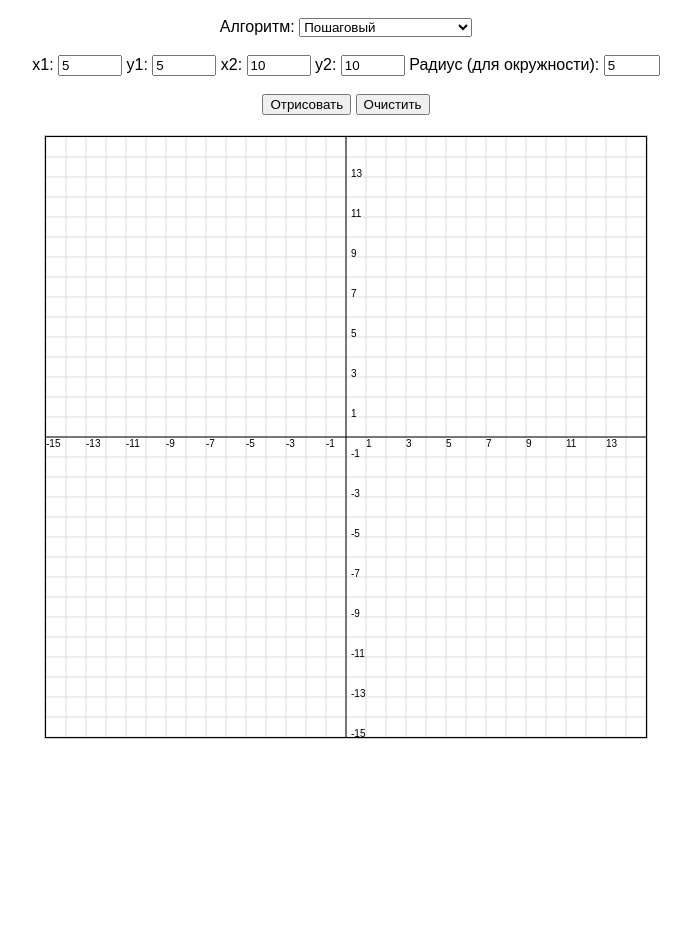
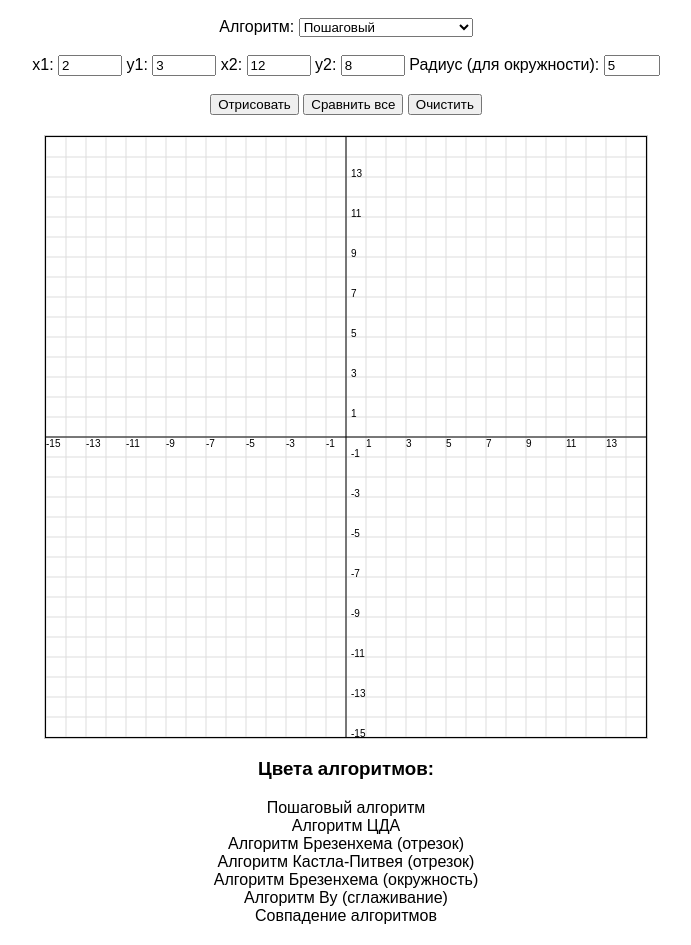
Before and after one commit to na100kot/PKG, a plain HTML site: page LAB4/index.html in a window 1280 px wide. Shown: the part 60-1005 px from the top of the page, without its empty margins (294-985 px from the left). Before the commit the page ends 819 px from the top, so only its background shows below. Drawn offline with Linux system fonts and the light colour scheme.

Commit message:
Update index.html

```diff
--- a/LAB4/index.html
+++ b/LAB4/index.html
@@ -5,35 +5,91 @@
 </head>
 <body>
   <h1>Демонстрация растровых алгоритмов</h1>
+  <div class="container">
     <div class="controls">
       <label>Алгоритм: </label>
       <select id="algorithm" onchange="toggleInputs()">
         <option value="step">Пошаговый</option>
         <option value="dda">ЦДА</option>
         <option value="bresenham">Брезенхем (отрезок)</option>
+        <option value="castle-pitway">Кастла-Питвея (отрезок)</option>
         <option value="circle">Брезенхем (окружность)</option>
+        <option value="wu">Ву (с анти-алиасингом)</option>
       </select>
       <br><br>
       <label for="x1">x1:</label>
-    <input type="number" id="x1" value="5" min="-15" max="15">
+      <input type="number" id="x1" value="2" min="-30" max="30">
       <label for="y1">y1:</label>
-    <input type="number" id="y1" value="5" min="-15" max="15">
+      <input type="number" id="y1" value="3" min="-30" max="30">
       <span id="line-params">
         <label for="x2">x2:</label>
-      <input type="number" id="x2" value="10" min="-15" max="15">
+        <input type="number" id="x2" value="12" min="-30" max="30">
         <label for="y2">y2:</label>
-      <input type="number" id="y2" value="10" min="-15" max="15">
+        <input type="number" id="y2" value="8" min="-30" max="30">
       </span>
       <label for="radius">Радиус (для окружности):</label>
-    <input type="number" id="radius" value="5" min="0" max="15">
+      <input type="number" id="radius" value="5" min="0" max="30">
       <br><br>
       <button onclick="draw()">Отрисовать</button>
+      <button onclick="compareAlgorithms()">Сравнить все</button>
       <button onclick="clearCanvas()">Очистить</button>
     </div>
+
     <div class="canvas-container">
       <canvas id="rasterCanvas" width="600" height="600"></canvas>
     </div>
+
+    <div class="legend">
+      <h3>Цвета алгоритмов:</h3>
+      <div class="legend-item">
+        <div class="color-box" style="background-color: red;"></div>
+        <span>Пошаговый алгоритм</span>
+      </div>
+      <div class="legend-item">
+        <div class="color-box" style="background-color: blue;"></div>
+        <span>Алгоритм ЦДА</span>
+      </div>
+      <div class="legend-item">
+        <div class="color-box" style="background-color: green;"></div>
+        <span>Алгоритм Брезенхема (отрезок)</span>
+      </div>
+      <div class="legend-item">
+        <div class="color-box" style="background-color: darkblue;"></div>
+        <span>Алгоритм Кастла-Питвея (отрезок)</span>
+      </div>
+      <div class="legend-item">
+        <div class="color-box" style="background-color: purple;"></div>
+        <span>Алгоритм Брезенхема (окружность)</span>
+      </div>
+      <div class="legend-item">
+        <div class="color-box" style="background-color: gray;"></div>
+        <span>Алгоритм Ву (сглаживание)</span>
+      </div>
+      <div class="legend-item">
+        <div class="color-box" style="background-color: orange;"></div>
+        <span>Совпадение алгоритмов</span>
+      </div>
+    </div>
+  </div>
+
   <div id="timing-info"></div>
+
+  <div id="error-comparison" style="display: none; margin-top: 30px;">
+    <h3>Сравнение ошибок алгоритмов</h3>
+    <table id="error-table" class="error-table">
+      <thead>
+        <tr>
+          <th>Алгоритм</th>
+          <th>Средняя ошибка</th>
+          <th>Макс. ошибка</th>
+          <th>Кол-во пикселей</th>
+        </tr>
+      </thead>
+      <tbody id="error-table-body">
+      </tbody>
+    </table>
+  </div>
+
   <div id="calculations-output" style="display: none;">
     <h3>Вычисления ЦДА:</h3>
     <pre id="calculations-text"></pre>
```
Lines whose indentation alone changed are shown as unchanged.
